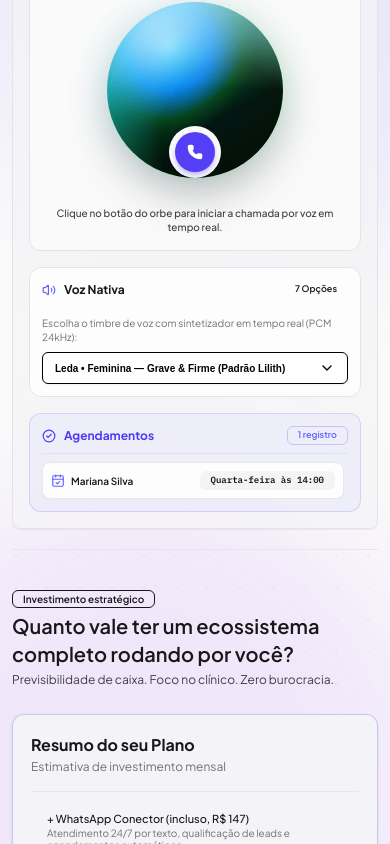
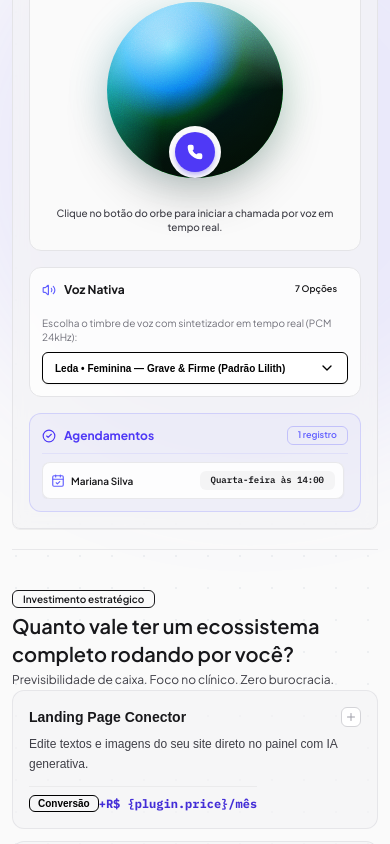
Before and after one commit to felipedutrag/psicomarketing, a Next.js app: page / in a window 390 px wide. Shown: the part 1156-2000 px from the top of the page. Built offline with nearby package versions, Linux system fonts and the light colour scheme; a web font is replaced by a local one.

Commit message:
fix: remove plugin selection label, add mobile plugin grid, fix price display

```diff
--- a/src/components/plan-calculator.jsx
+++ b/src/components/plan-calculator.jsx
@@ -404,10 +404,6 @@ export function PlanCalculator() {
           <div className="hidden lg:block">{voiceHelpBar}</div>
 
           <div className="hidden lg:block space-y-5">
-          <p className="text-xs sm:text-sm font-medium text-zinc-500 dark:text-zinc-400">
-            Selecione os plugins que deseja adicionar ao seu agente de IA:
-          </p>
-
           <div className="grid gap-3.5 grid-cols-1 sm:grid-cols-2">
             {AVAILABLE_PLUGINS.map((plugin) => {
               const isSelected = selectedPlugins.includes(plugin.id);
@@ -454,6 +450,56 @@ export function PlanCalculator() {
               );
             })}
           </div>
+          </div>
+
+          {/* Mobile Plugin Grid */}
+          <div className="lg:hidden space-y-3">
+            <div className="grid gap-3 grid-cols-1">
+              {AVAILABLE_PLUGINS.map((plugin) => {
+                const isSelected = selectedPlugins.includes(plugin.id);
+
+                return (
+                  <button
+                    key={plugin.id}
+                    type="button"
+                    onClick={() => togglePlugin(plugin.id)}
+                    className={`group relative flex flex-col justify-between rounded-xl border p-4 text-left transition-all duration-200 ${isSelected
+                      ? "border-indigo-500 bg-indigo-500/10 shadow-xs dark:border-indigo-500/70 dark:bg-indigo-950/40"
+                      : "border-zinc-200/90 bg-zinc-100/70 hover:border-zinc-300 dark:border-zinc-800/90 dark:bg-zinc-900/50 dark:hover:border-zinc-700"
+                      }`}
+                  >
+                    <div className="space-y-2">
+                      <div className="flex items-start justify-between gap-2">
+                        <span className="text-sm font-bold text-zinc-900 dark:text-zinc-100">
+                          {plugin.title}
+                        </span>
+                        <div
+                          className={`flex size-5 shrink-0 items-center justify-center rounded-md border transition-colors ${isSelected
+                            ? "border-indigo-500 bg-indigo-500 text-white dark:bg-indigo-500 dark:text-white"
+                            : "border-zinc-300 bg-white dark:border-zinc-700 dark:bg-zinc-950"
+                            }`}
+                        >
+                          {isSelected ? <Check className="size-3 stroke-[3]" /> : <Plus className="size-3 text-zinc-400" />}
+                        </div>
+                      </div>
+
+                      <p className="text-xs text-zinc-700 dark:text-zinc-400 leading-relaxed">
+                        {plugin.description}
+                      </p>
+                    </div>
+
+                    <div className="mt-3 flex items-center justify-between border-t border-zinc-200/60 pt-2 dark:border-zinc-800/60">
+                      <Badge variant="outline" className="text-[10px] py-0.5 px-2">
+                        {plugin.category}
+                      </Badge>
+                      <span className="font-mono text-xs font-bold text-indigo-700 dark:text-indigo-300">
+                        {plugin.price ? `+R$ {plugin.price}/mês` : "Solicitar Cotação"}
+                      </span>
+                    </div>
+                  </button>
+                );
+              })}
+            </div>
           </div>
         </div>
 
```
